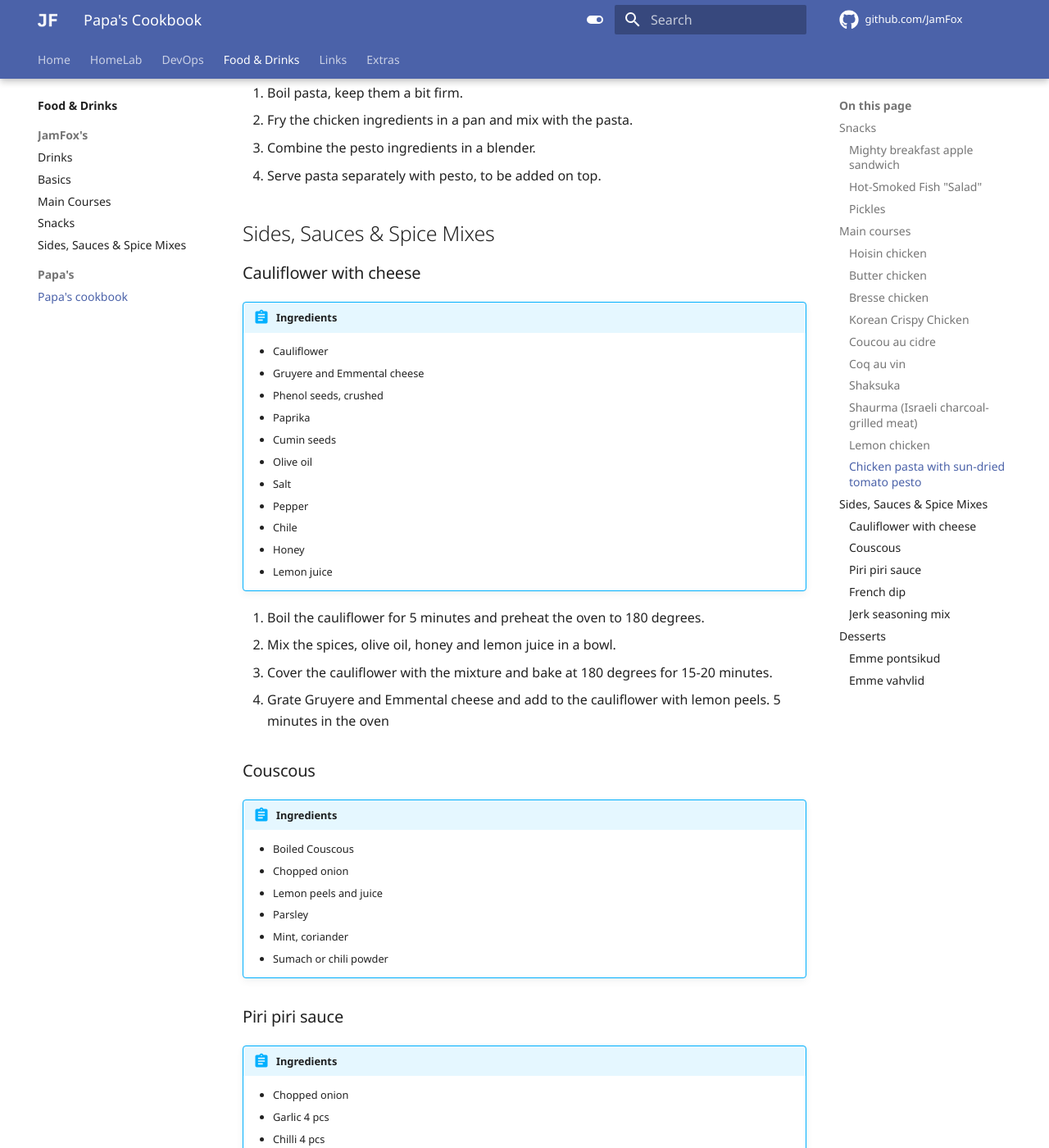
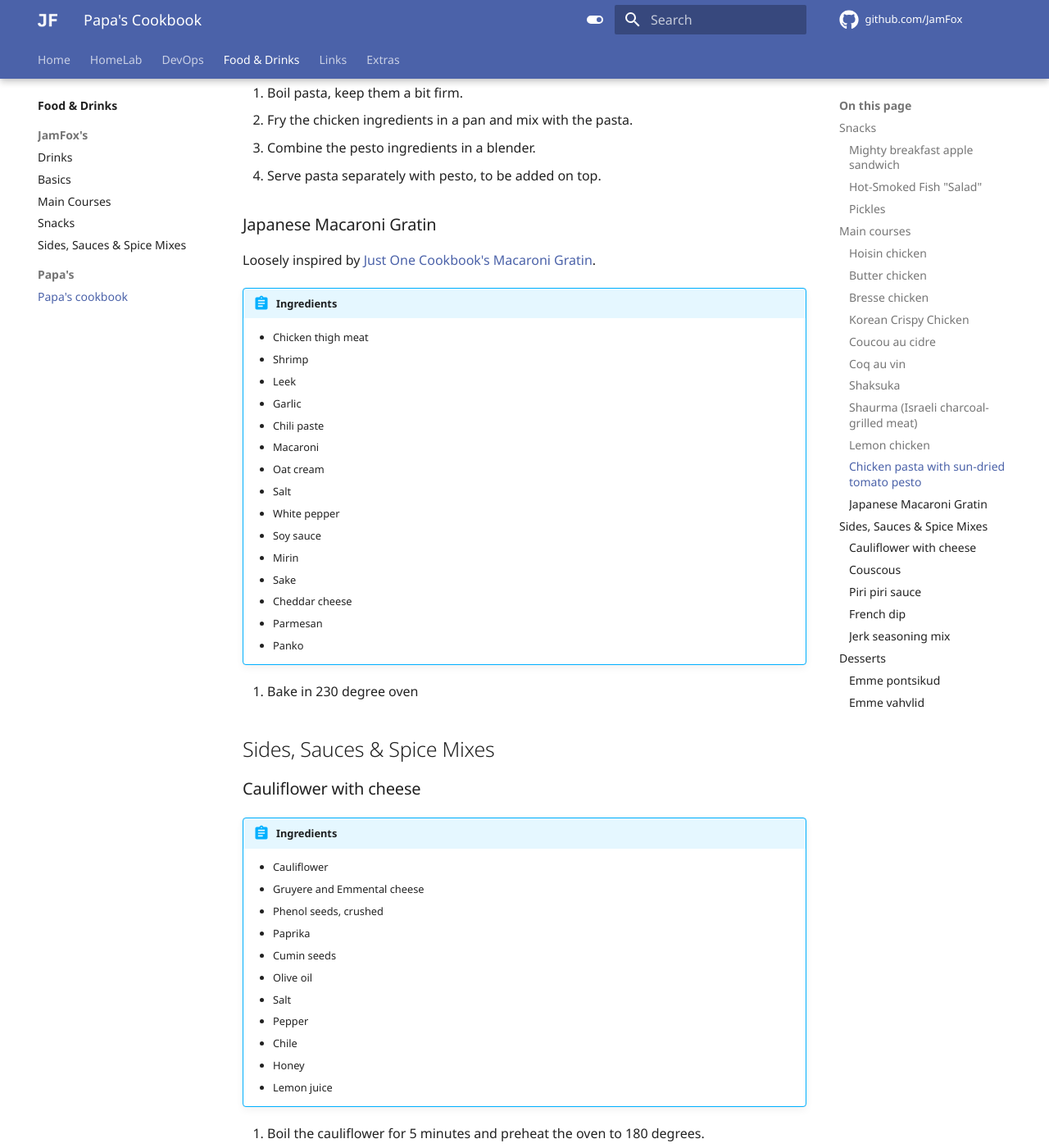
Before and after one commit to JamFox/docs.jamfox.dev, an MkDocs documentation site: the page built from docs/content/food/papacookbook.md, in a window 1280 px wide and 1400 px high, scrolled down 7031 px. Shown: the whole window at 82% size. Built offline with MkDocs 1.6.1 and Material for MkDocs 9.7.7, drawn with Linux system fonts in a browser that asks for light colours; comment, search, counter and statistics services are not loaded.

Commit message:
add mac gratin

```diff
--- a/docs/content/food/papacookbook.md
+++ b/docs/content/food/papacookbook.md
@@ -241,6 +241,29 @@ Combine and marinate the meat to be grilled in it.
 3. Combine the pesto ingredients in a blender.
 4. Serve pasta separately with pesto, to be added on top.
 
+### Japanese Macaroni Gratin
+
+Loosely inspired by [Just One Cookbook's Macaroni Gratin](https://www.justonecookbook.com/macaroni-gratin/).
+
+!!! abstract "Ingredients"
+    - Chicken thigh meat
+    - Shrimp
+    - Leek
+    - Garlic
+    - Chili paste
+    - Macaroni
+    - Oat cream
+    - Salt
+    - White pepper
+    - Soy sauce
+    - Mirin
+    - Sake
+    - Cheddar cheese
+    - Parmesan
+    - Panko
+
+1. Bake in 230 degree oven
+
 ## Sides, Sauces & Spice Mixes
 
 ### Cauliflower with cheese
```
